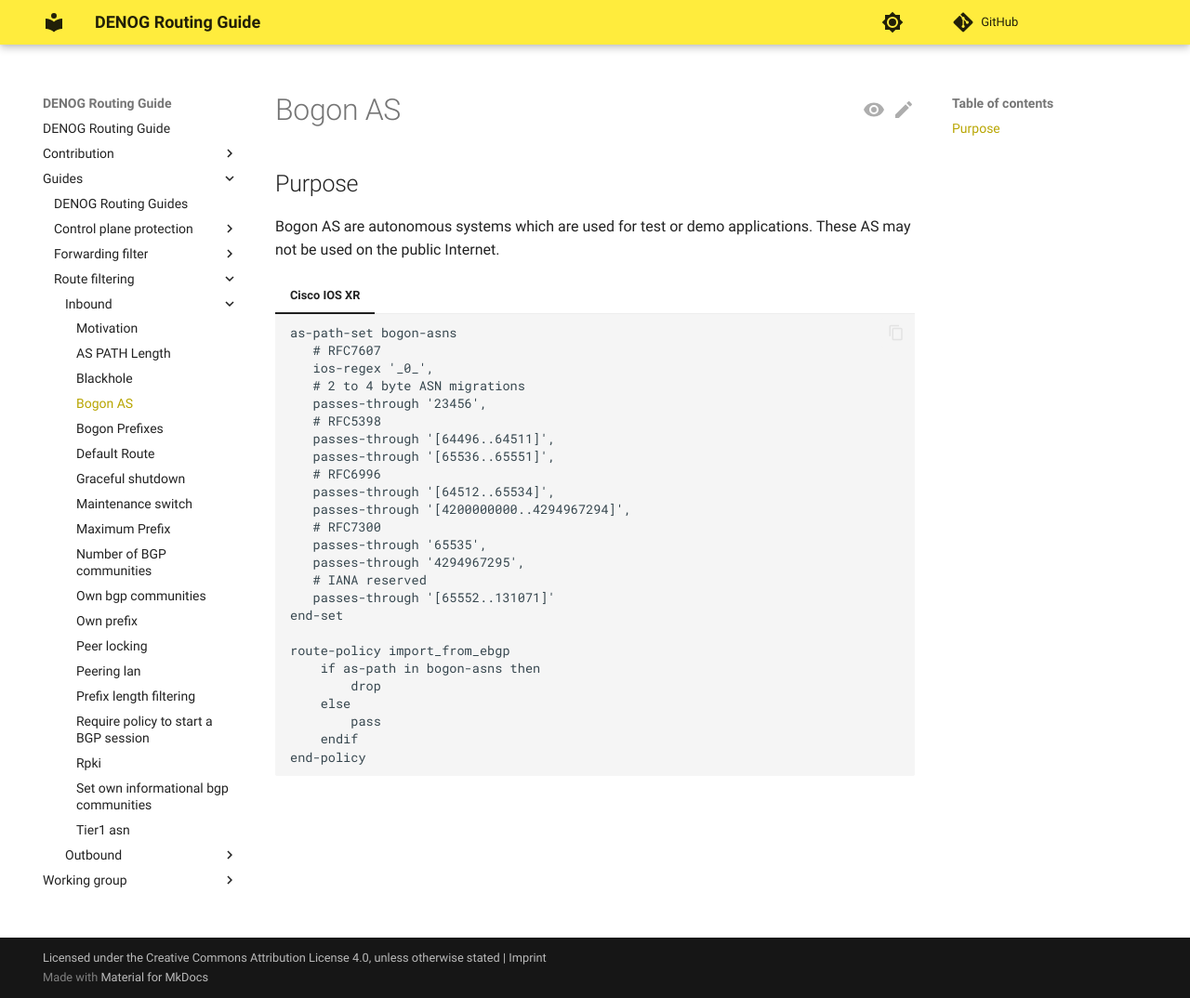
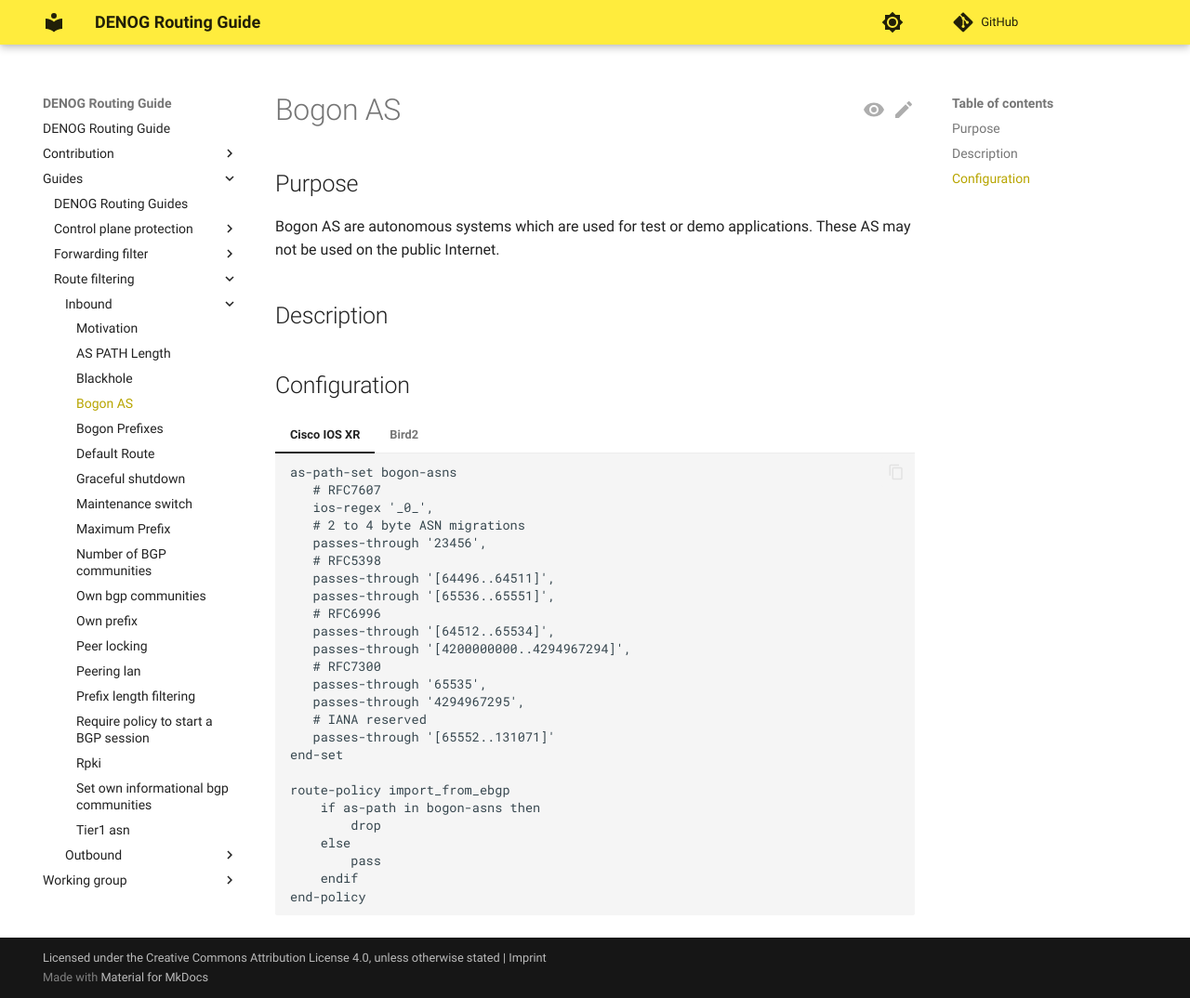
Before and after one commit to denog/routing-guide, an MkDocs documentation site: the page built from docs/guides/route_filtering/inbound/bogon_asn.md, in a window 1280 px wide and 1074 px high. Shown: the whole window at 93% size. Built offline with MkDocs 1.6.1 and Material for MkDocs 9.7.7, drawn with Linux system fonts in a browser that asks for light colours; comment, search, counter and statistics services are not loaded; some of the changed lines change nothing that is shown.

Commit message:
add configuration example for Bird2

````diff
--- a/docs/guides/route_filtering/inbound/bogon_asn.md
+++ b/docs/guides/route_filtering/inbound/bogon_asn.md
@@ -2,6 +2,10 @@
 
 ## Purpose
 Bogon AS are autonomous systems which are used for test or demo applications. These AS may not be used on the public Internet.
+
+## Description
+
+## Configuration
 
 === "Cisco IOS XR"
     ```
@@ -31,3 +35,33 @@
         endif
     end-policy
     ```
+
+=== "Bird2"
+    ```
+    define BOGON_ASNS = [
+      0,                      # RFC 7607
+      23456,                  # RFC 4893 AS_TRANS
+      64496..64511,           # RFC 5398 and documentation/example ASNs
+      64512..65534,           # RFC 6996 Private ASNs
+      65535,                  # RFC 7300 Last 16 bit ASN
+      65536..65551,           # RFC 5398 and documentation/example ASNs
+      65552..131071,          # RFC IANA reserved ASNs
+      4200000000..4294967294, # RFC 6996 Private ASNs
+      4294967295              # RFC 7300 Last 32 bit ASN
+    ];
+    function reject_bogon_asns()
+    int set bogon_asns;
+    {
+      bogon_asns = BOGON_ASNS;
+      if ( bgp_path ~ bogon_asns ) then {
+        # optional logging:
+        # print "Reject: bogon AS_PATH: ", net, " ", bgp_path;
+        reject;
+      }
+    }
+    filter import_all() {
+      reject_bogon_asns();
+      ...
+      accept;
+    }
+    ```
````
